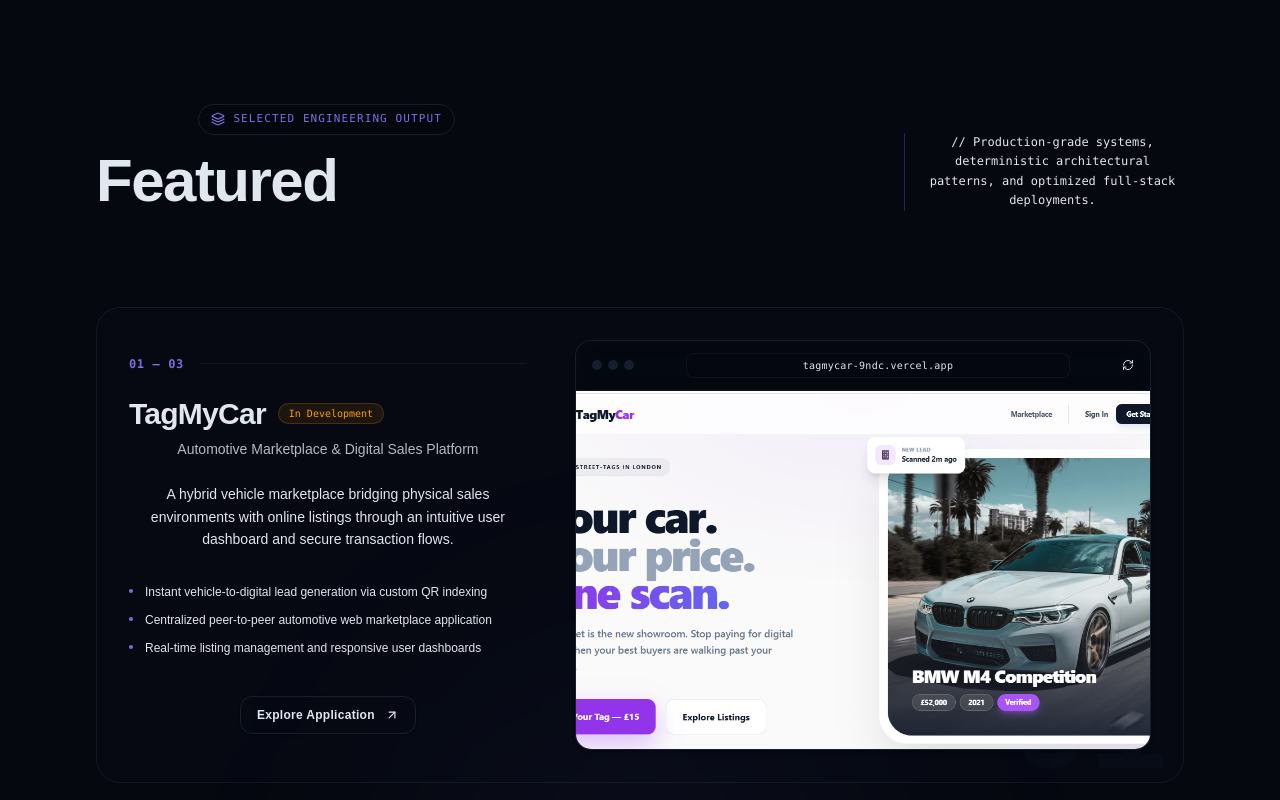
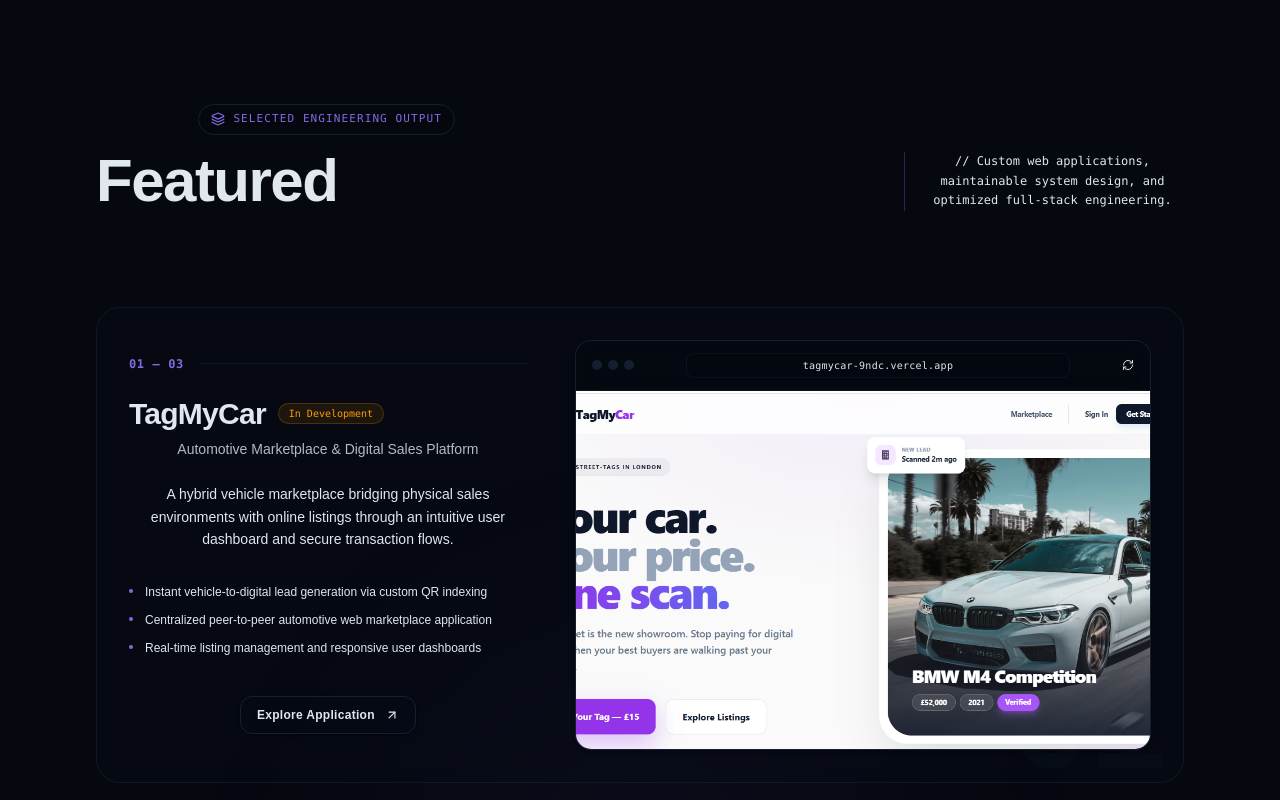
Before and after one commit to Khalid1170/Portfolio, a React (Vite) app: page / in a window 1280 px wide. Shown: the part 920-1720 px from the top of the page. Built offline with nearby package versions, Linux system fonts and the light colour scheme.

Commit message:
xxxxxxxxxxxxxxxxc

```diff
--- a/src/components/Work.jsx
+++ b/src/components/Work.jsx
@@ -110,7 +110,7 @@
           </div>
 
           <p className="text-muted-foreground/80 font-mono text-xs leading-relaxed border-l border-primary/30 pl-4 max-w-[280px]">
-            // Production-grade systems, deterministic architectural patterns, and optimized full-stack deployments.
+            // Custom web applications, maintainable system design, and optimized full-stack engineering.
           </p>
         </div>
 
--- a/src/pages/Home.jsx
+++ b/src/pages/Home.jsx
@@ -1,33 +1,79 @@
-import { lazy, Suspense, useState, useEffect } from "react";
+import { lazy, Suspense, useEffect, useState, useRef } from "react";
 import { Navbar } from "../components/Navbar";
 import { HeroSection } from "../components/HeroSection.jsx";
 
-// Code-splitting chunks
-const StarBackground = lazy(() => import("../components/StarBackground").then(m => ({ default: m.StarBackground })));
-const WorkSection = lazy(() => import("../components/Work.jsx").then(m => ({ default: m.WorkSection })));
-const AboutMe = lazy(() => import("../components/AboutMe.jsx").then(m => ({ default: m.AboutMe })));
-const SkillsSection = lazy(() => import("../components/SkillsSection.jsx").then(m => ({ default: m.SkillsSection })));
-const ContactSection = lazy(() => import("../components/Contact.jsx").then(m => ({ default: m.ContactSection })));
+const StarBackground = lazy(() =>
+  import("../components/StarBackground").then((m) => ({
+    default: m.StarBackground,
+  }))
+);
+
+const WorkSection = lazy(() =>
+  import("../components/Work.jsx").then((m) => ({
+    default: m.WorkSection,
+  }))
+);
+
+const AboutMe = lazy(() =>
+  import("../components/AboutMe.jsx").then((m) => ({
+    default: m.AboutMe,
+  }))
+);
+
+const SkillsSection = lazy(() =>
+  import("../components/SkillsSection.jsx").then((m) => ({
+    default: m.SkillsSection,
+  }))
+);
+
+const ContactSection = lazy(() =>
+  import("../components/Contact.jsx").then((m) => ({
+    default: m.ContactSection,
+  }))
+);
 
 export const Home = () => {
-  const [isMobile, setIsMobile] = useState(false);
+  const [showWork, setShowWork] = useState(false);
+  const [showAbout, setShowAbout] = useState(false);
+  const [showSkills, setShowSkills] = useState(false);
+  const [showContact, setShowContact] = useState(false);
+
+  // ONE observer instead of multiple listeners (important)
+  const workRef = useRef();
+  const aboutRef = useRef();
+  const skillsRef = useRef();
+  const contactRef = useRef();
 
   useEffect(() => {
-    // Check viewport width immediately on mount
-    const checkDevice = () => {
-      setIsMobile(window.innerWidth < 768);
-    };
+    const observer = new IntersectionObserver(
+      (entries) => {
+        entries.forEach((entry) => {
+          if (entry.isIntersecting) {
+            const id = entry.target.dataset.section;
 
-    checkDevice();
-    window.addEventListener("resize", checkDevice);
-    return () => window.removeEventListener("resize", checkDevice);
+            if (id === "work") setShowWork(true);
+            if (id === "about") setShowAbout(true);
+            if (id === "skills") setShowSkills(true);
+            if (id === "contact") setShowContact(true);
+          }
+        });
+      },
+      { rootMargin: "200px" } // pre-load before visible
+    );
+
+    if (workRef.current) observer.observe(workRef.current);
+    if (aboutRef.current) observer.observe(aboutRef.current);
+    if (skillsRef.current) observer.observe(skillsRef.current);
+    if (contactRef.current) observer.observe(contactRef.current);
+
+    return () => observer.disconnect();
   }, []);
 
   return (
     <div className="min-h-screen bg-background text-foreground overflow-x-hidden">
-
-      {/* HARD PROTECTION: Absolutely zero StarBackground downloads or calculations on mobile viewports */}
-      {!isMobile && (
+      {/* Star background ONLY on desktop */}
+      {typeof window !== "undefined" &&
+        window.innerWidth >= 768 && (
           <Suspense fallback={null}>
             <StarBackground />
           </Suspense>
@@ -36,36 +82,43 @@
       <Navbar />
 
       <main className="space-y-24">
+        <HeroSection />
 
-        {/* Hero Section paints immediately */}
-        <div className="fade-in-up">
-          <HeroSection />
+        {/* WORK */}
+        <div ref={workRef} data-section="work">
+          {showWork && (
+            <Suspense fallback={null}>
+              <WorkSection />
+            </Suspense>
+          )}
         </div>
 
-        <Suspense fallback={<div className="min-h-[40vh] bg-transparent" />}>
-          <div className="fade-in-up delay-1">
-            <WorkSection />
+        {/* ABOUT */}
+        <div ref={aboutRef} data-section="about">
+          {showAbout && (
+            <Suspense fallback={null}>
+              <AboutMe />
+            </Suspense>
+          )}
         </div>
+
+        {/* SKILLS */}
+        <div ref={skillsRef} data-section="skills">
+          {showSkills && (
+            <Suspense fallback={null}>
+              <SkillsSection />
             </Suspense>
+          )}
+        </div>
 
-        <Suspense fallback={<div className="min-h-[40vh] bg-transparent" />}>
-          <div className="fade-in-up delay-2">
-            <AboutMe />
+        {/* CONTACT */}
+        <div ref={contactRef} data-section="contact">
+          {showContact && (
+            <Suspense fallback={null}>
+              <ContactSection />
+            </Suspense>
+          )}
         </div>
-        </Suspense>
-
-        <Suspense fallback={<div className="min-h-[30vh] bg-transparent" />}>
-          <div className="fade-in-up delay-3">
-            <SkillsSection />
-          </div>
-        </Suspense>
-
-        <Suspense fallback={<div className="min-h-[40vh] bg-transparent" />}>
-          <div className="fade-in-up delay-4">
-            <ContactSection />
-          </div>
-        </Suspense>
-
       </main>
     </div>
   );
```
Also changed, not shown: src/components/Contact.jsx (+34 -33 lines). Lines whose indentation alone changed are shown as unchanged.
